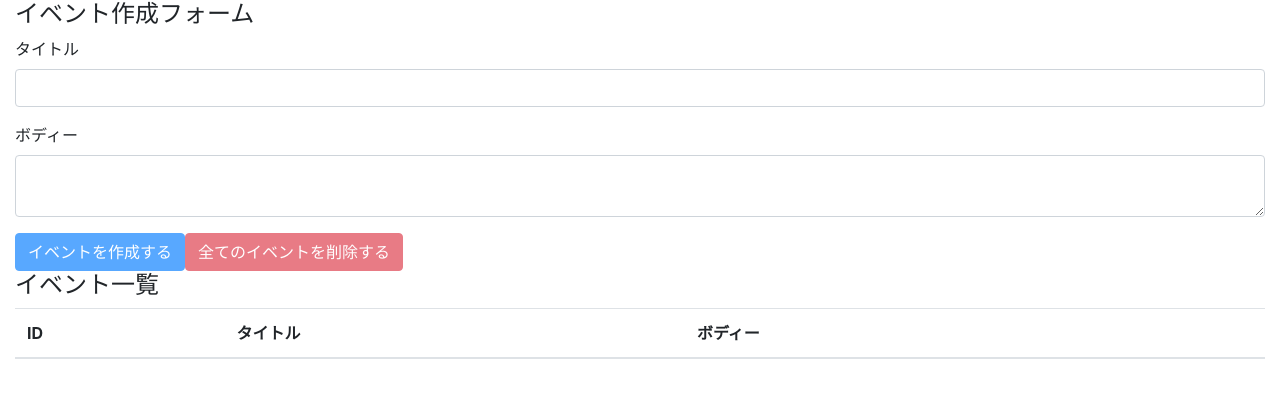
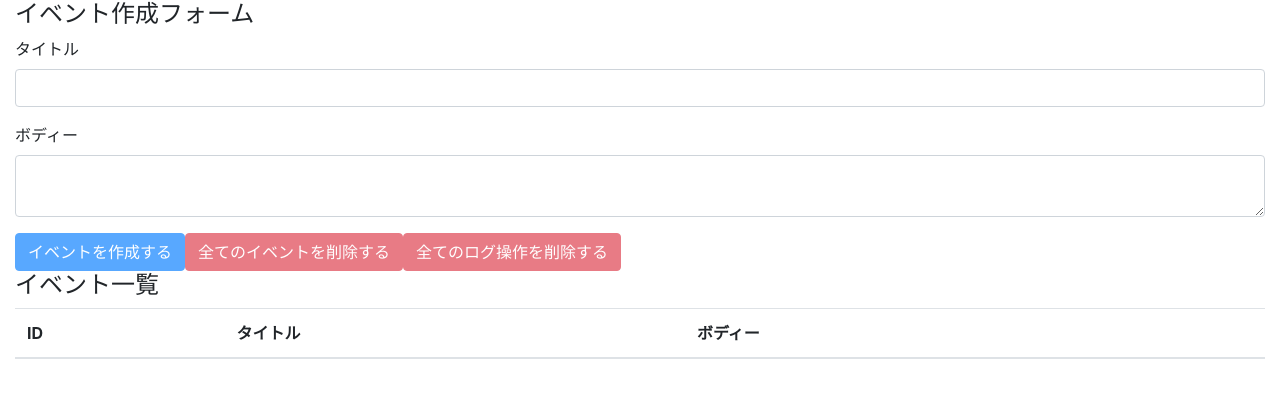
Before and after one commit to kenji345Sar/react-hooks-01, a React (Create React App) app: page / in a window 1280 px wide. Shown: the top 398 px of the page. Built offline with nearby package versions, Linux system fonts and the light colour scheme.

Commit message:
delete all operation logs

```diff
--- a/src/components/EventForm.js
+++ b/src/components/EventForm.js
@@ -55,6 +55,17 @@
 
   const unCreatable = title === '' || body === ''
 
+  const deleteAllOperationLogs = e => {
+    e.preventDefault()
+    const result = window.confirm('全てのログ操作を本当に削除しても良いですか?')
+    if(result){
+      dispatch({
+        type:DELETE_ALL_OPERATION_LOGS
+      })
+    }
+  }
+
+
   return (
     <>
       <h4>イベント作成フォーム</h4>
@@ -70,6 +81,7 @@
         </div>
         <button className="btn btn-primary" onClick={addEvent} disabled={unCreatable}>イベントを作成する</button>
         <button className="btn btn-danger" onClick={deleteAllEvents} disabled={state.events.length === 0}>全てのイベントを削除する</button>
+        <button className="btn btn-danger" onClick={deleteAllOperationLogs} disabled={state.operationLogs.length === 0}>全てのログ操作を削除する</button>
       </form>
     </>
   )
```
